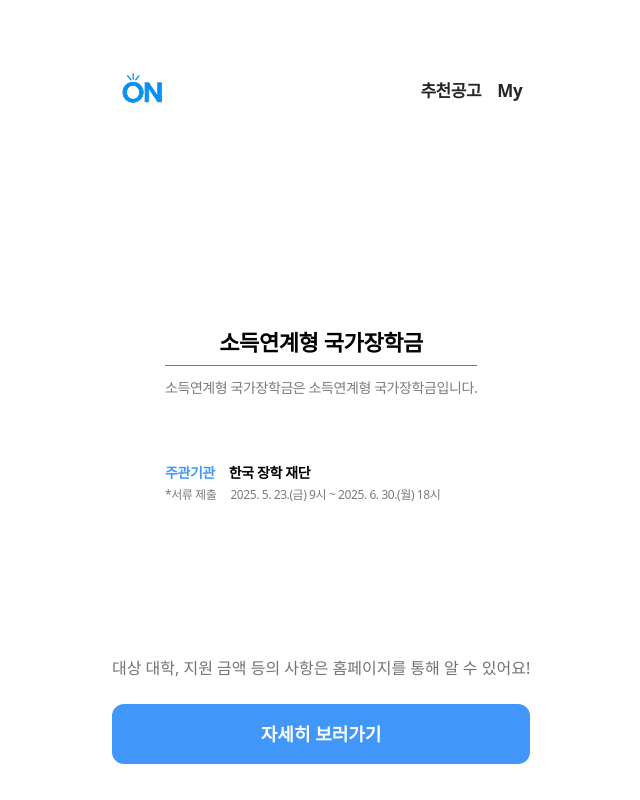
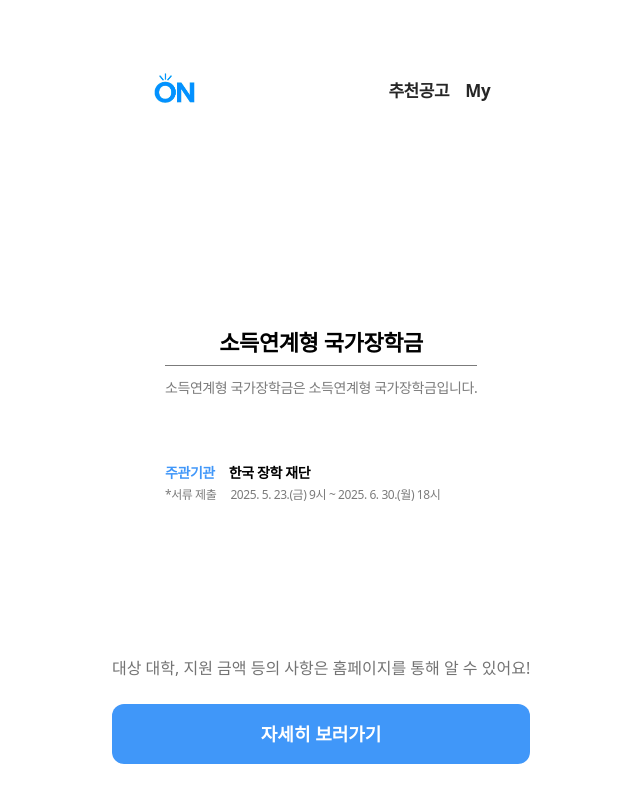
Before and after one commit to yourssu/Scholarship_on_Frontend, a Next.js app: page /info-modal in a window 1280 px wide. Shown: the whole page, without its empty margins (408-1048 px from the left). Built offline with nearby package versions, Linux system fonts and the light colour scheme.

Commit message:
fix: 헤더에 cn 함수 적용과 해상도 높은 이미지로 변경

```diff
--- a/src/components/Header.tsx
+++ b/src/components/Header.tsx
@@ -1,6 +1,7 @@
 'use client';
 
 import { useRouter } from 'next/navigation';
+import { cn } from '@/utils/cn';
 
 interface HeaderProps {
   rightElement?: React.ReactNode;
@@ -15,14 +16,14 @@
   };
 
   return (
-    <header className={`sticky top-0 z-50 bg-white ${className}`}>
-      <div className="mx-auto flex h-16 max-w-7xl items-center">
+    <header className={cn('sticky top-0 z-50 bg-white', className)}>
+      <div className="mx-auto flex h-16 max-w-7xl items-center px-8">
         <button
           onClick={handleLogoClick}
           className="font-h2-20 hover:text-primary-500 flex items-center text-gray-900 transition-colors"
         >
           <img
-            src="/image/scholar_logo.webp"
+            src="/image/scholar_logo.png"
             alt="logo"
             className="h-[3.6875rem] w-auto"
           />
```
